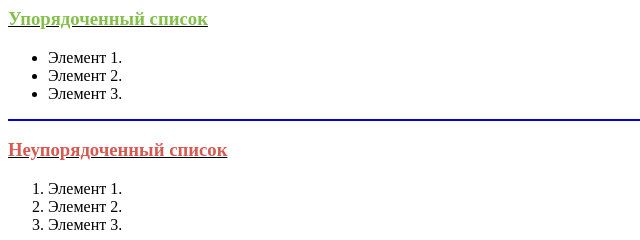
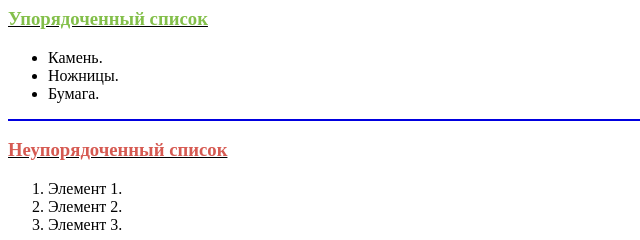
Before and after one commit to pirnazarov007/second_test, a plain HTML site: page index.html in a window 1280 px wide. Shown: the full height of the page, 0-640 px from the left. Drawn offline with Linux system fonts and the light colour scheme.

Commit message:
changed first list

```diff
--- a/index.html
+++ b/index.html
@@ -5,9 +5,9 @@
     <BODY>
     <H3><U><span style="color: #5aaa0fc0;">Упорядоченный список</span></U></H3>
     <UL>
-    <LI>Элемент 1.
-    <LI>Элемент 2.
-    <LI>Элемент 3.
+    <LI>Камень.
+    <LI>Ножницы.
+    <LI>Бумага.
     </UL>
     <HR color=”lime”>
     <H3><U><span style="color: #c92419c0;">Неупорядоченный список</span></U></H3>
```
